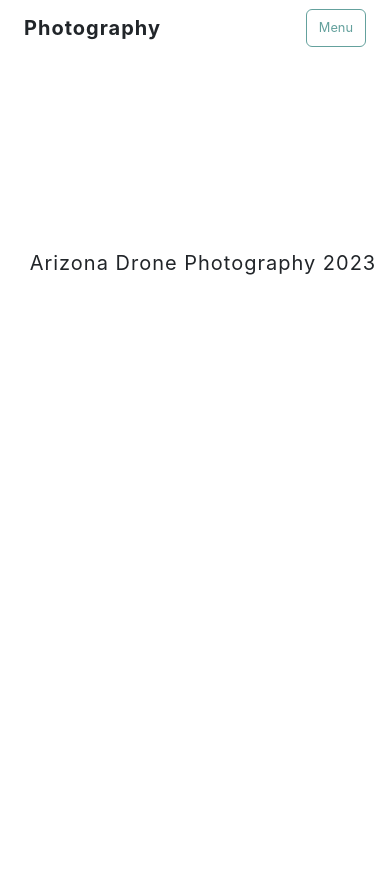
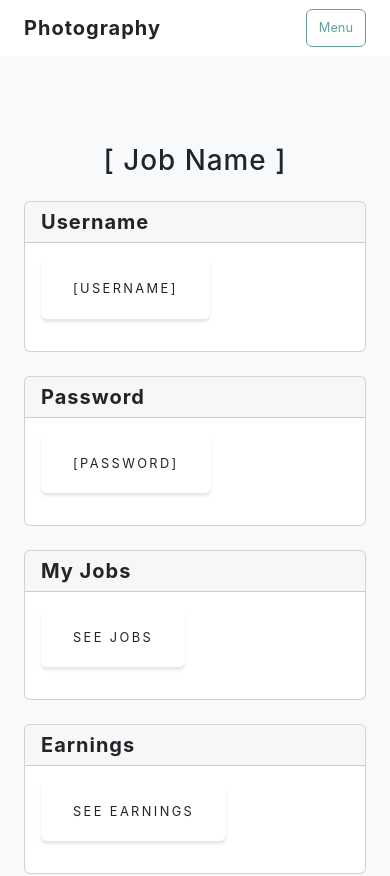
Before and after one commit to Brent-Bew-Canon/Plan-Photo-Shoot, a React (Vite) app in the folder client/: page /job-page in a window 390 px wide. Shown: the top 876 px of the page. Before the commit the page ends 844 px from the top, so only its background shows below. Built offline with nearby package versions, Linux system fonts and the light colour scheme; no server answers.

Commit message:
created myjobs and jobs page

```diff
--- a/client/src/App.jsx
+++ b/client/src/App.jsx
@@ -11,6 +11,7 @@ import MainPage from './pages/MainPage'
 import Profile from './pages/Profile'
 import CreateJob from './pages/CreateJob'
 import MyJobs from './pages/MyJobs'
+import JobPage from './pages/JobPage'
 
 function App() {
   const [count, setCount] = useState(0)
@@ -50,6 +51,9 @@ function App() {
         <Route
           path="/my-jobs"
           element={<MyJobs />} />
+        <Route
+          path="/job-page"
+          element={<JobPage />} />
       </Routes>
       <Footer />
     </Router>
--- a/client/src/pages/CreateJob.jsx
+++ b/client/src/pages/CreateJob.jsx
@@ -28,6 +28,10 @@ function CreateJob() {
                                 <div class="mb-3">
                                     <label for="airport" class="form-label text-dark">Miles From Airport</label>
                                     <input type="number" class="form-control" id="airport" min="0" />
+                                </div>
+                                <div class="mb-3">
+                                    <label for="price" class="form-label text-dark">$ Price</label>
+                                    <input type="number" class="form-control" id="price" min="0" />
                                 </div>
                                 <div class="mb-3">
                                     <label for="notes" class="form-label text-dark">Notes</label>
--- /dev/null
+++ b/client/src/pages/JobPage.jsx
@@ -0,0 +1,49 @@
+import { Link } from 'react-router-dom';
+
+function jobName(jobName) {
+    return jobName ? jobName : "[ Job Name ]"
+}
+
+function JobPage() {
+    return (
+        <section class="projects-section bg-light" id="results">
+            <div class="container px-4 px-lg-5" id="results-cont">
+                <div class="row">
+                    <div class="col-sm-10 col-lg-6 mx-auto mt-4">
+                        <div class=" text-lg-left">
+                            <h1 class="mb-4 text-center">{jobName()}</h1>
+                            <div class="card mb-4" id="">
+                                <h5 class="card-header fw-bold">Username</h5>
+                                <div class="card-body">
+                                    <p id=""><a href="" class="btn"> [username] </a></p>
+                                </div>
+                            </div>
+                            <div class="card mb-4" id="">
+                                <h5 class="card-header fw-bold">Password</h5>
+                                <div class="card-body">
+                                    <p id=""><a href="" class="btn"> [password] </a></p>
+                                </div>
+                            </div>
+                            <div class="card mb-4" id="">
+                                <h5 class="card-header fw-bold">My Jobs</h5>
+                                <div class="card-body">
+                                    <Link className='text-decoration-none' to="/my-jobs">
+                                        <p id=""><a href="" class="btn"> See Jobs </a></p>
+                                    </Link>
+                                </div>
+                            </div>
+                            <div class="card mb-4" id="">
+                                <h5 class="card-header fw-bold">Earnings</h5>
+                                <div class="card-body">
+                                    <p id=""><a href="" class="btn"> See Earnings </a></p>
+                                </div>
+                            </div>
+                        </div>
+                    </div>
+                </div>
+            </div>
+        </section>
+    )
+}
+
+export default JobPage
--- a/client/src/pages/MyJobs.jsx
+++ b/client/src/pages/MyJobs.jsx
@@ -9,8 +9,22 @@ function MyJobs() {
                         <div class=" text-lg-left">
                             <h1 class="mb-4 text-center">My Jobs</h1>
                         </div>
-                        <div className="col">
-                            <p>Date Some Job</p>
+                        <div className="col-4 mb-4">
+                            <a href="" className='btn btn-warning text-white fw-bold p-3'>Sort</a>
+                        </div>
+                        <div className="col-4 border-bottom mb-3">
+                            <p>1/1/2023</p>
+                            <Link to="/job-page">
+                                <p className='fs-5 fw-bold'>Some Job</p>
+                            </Link>
+                        </div>
+                        <div className="col-4 border-bottom mb-3">
+                            <p>1/1/2023</p>
+                            <p className='fs-5 fw-bold'>Some Job</p>
+                        </div>
+                        <div className="col-4 border-bottom mb-3">
+                            <p>1/1/2023</p>
+                            <p className='fs-5 fw-bold'>Some Job</p>
                         </div>
                     </div>
                 </div>
```
